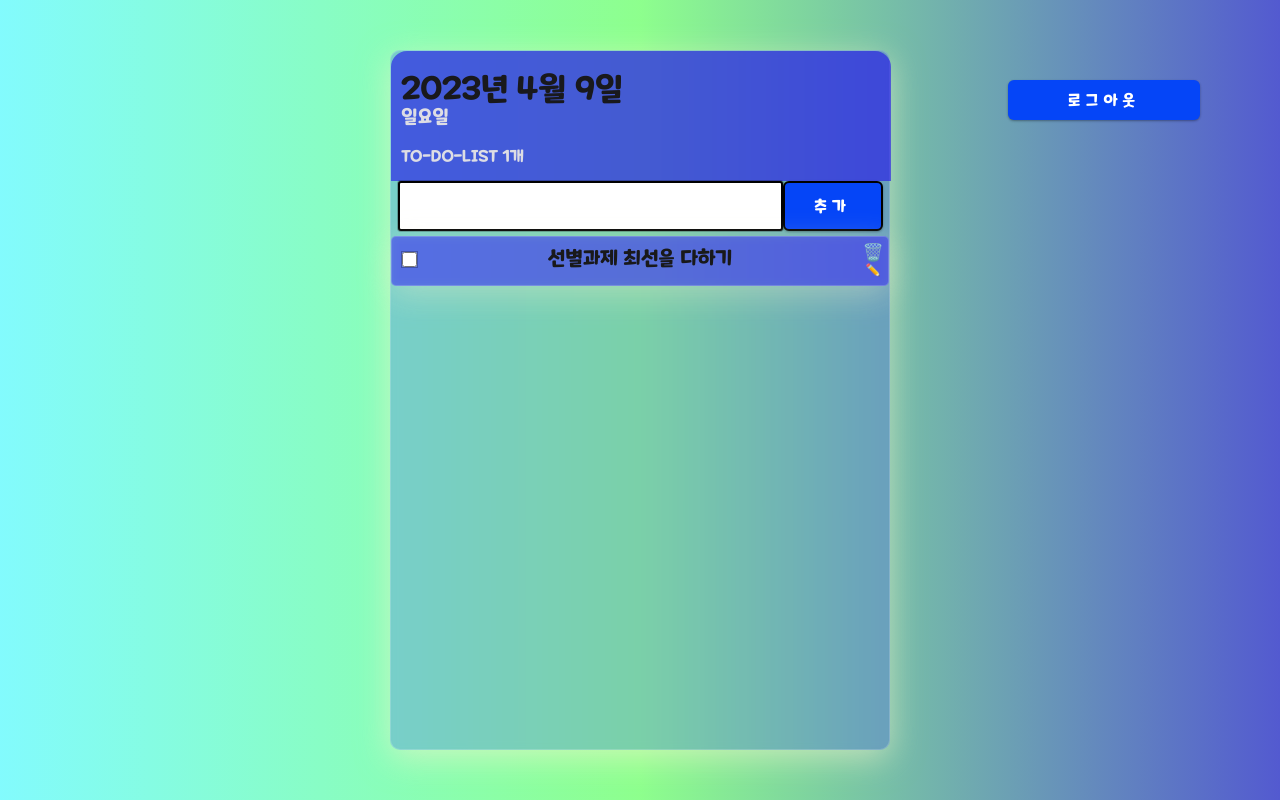
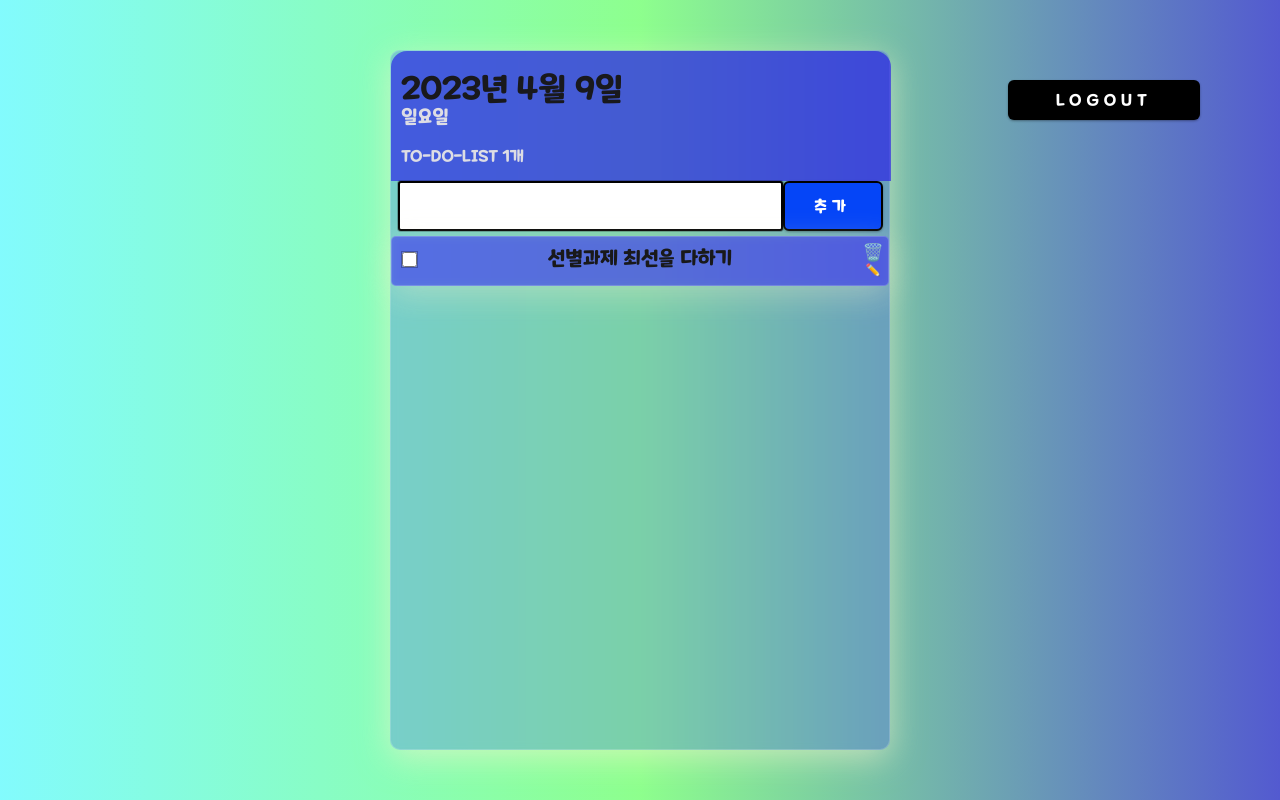
Before and after one commit to parksubeom/wanted-pre-onboarding-frontend-TS, a React (Create React App) app: page /#/todo in a window 1280 px wide. Built offline with nearby package versions, Linux system fonts and the light colour scheme; no server answers; sample sign-in values are in the browser's storage.

Commit message:
design: 로그아웃 버튼 디자인 및 전역 버튼호버효과 변경

```diff
--- a/src/App.css
+++ b/src/App.css
@@ -141,8 +141,8 @@ button {
 }
 
 button:hover {
-  background-color: #1cf4ed;
-  color: rgb(51, 45, 45);
+  background-color: #f2fcfc;
+  color: rgb(34, 31, 31);
 }
 
 #alert-message {
--- a/src/App.jsx
+++ b/src/App.jsx
@@ -16,7 +16,7 @@ const LogoutBtn = styled.button`
   right: 0;
   margin: 5rem 5rem;
   border: 0px;
-  background-color: #0545f7;
+  background-color: #000000;
   color: white;
   width: 12rem;
   height: 40px;
@@ -26,10 +26,6 @@ const LogoutBtn = styled.button`
   font-size: 1rem;
   letter-spacing:5px;
   box-shadow: rgba(0, 0, 0, 0.12) 0px 1px 3px, rgba(0, 0, 0, 0.24) 0px 1px 2px;
-  &hober {
-    background-color: #1cf4ed;
-  color: rgb(51, 45, 45);
-  }
 `
 
 function App() {
@@ -47,7 +43,7 @@ const logout = () => {
   return (
     <HashRouter>
       <div className='main'>
-        {token !== null? <LogoutBtn onClick={logout}>로그아웃</LogoutBtn> : null}
+        {token !== null? <LogoutBtn onClick={logout}>LOGOUT</LogoutBtn> : null}
         <Routes>
           {/* localhost:3000 으로 접속한 로그인이 되어있다면(토큰이있다면) /todo로, 토큰이 없다면 /sign 으로 보낸다.  */}
           <Route path='/' element={
--- a/src/pages/Login.jsx
+++ b/src/pages/Login.jsx
@@ -38,7 +38,6 @@ export default function Login({ setToken}) {
           setErrorMessage("로그인에 실패했습니다.")
         }
       })
-    navigate('/todo')
   };
   /**회원가입 이동 함수 */
   const signupBtnHandler = () => {
```
